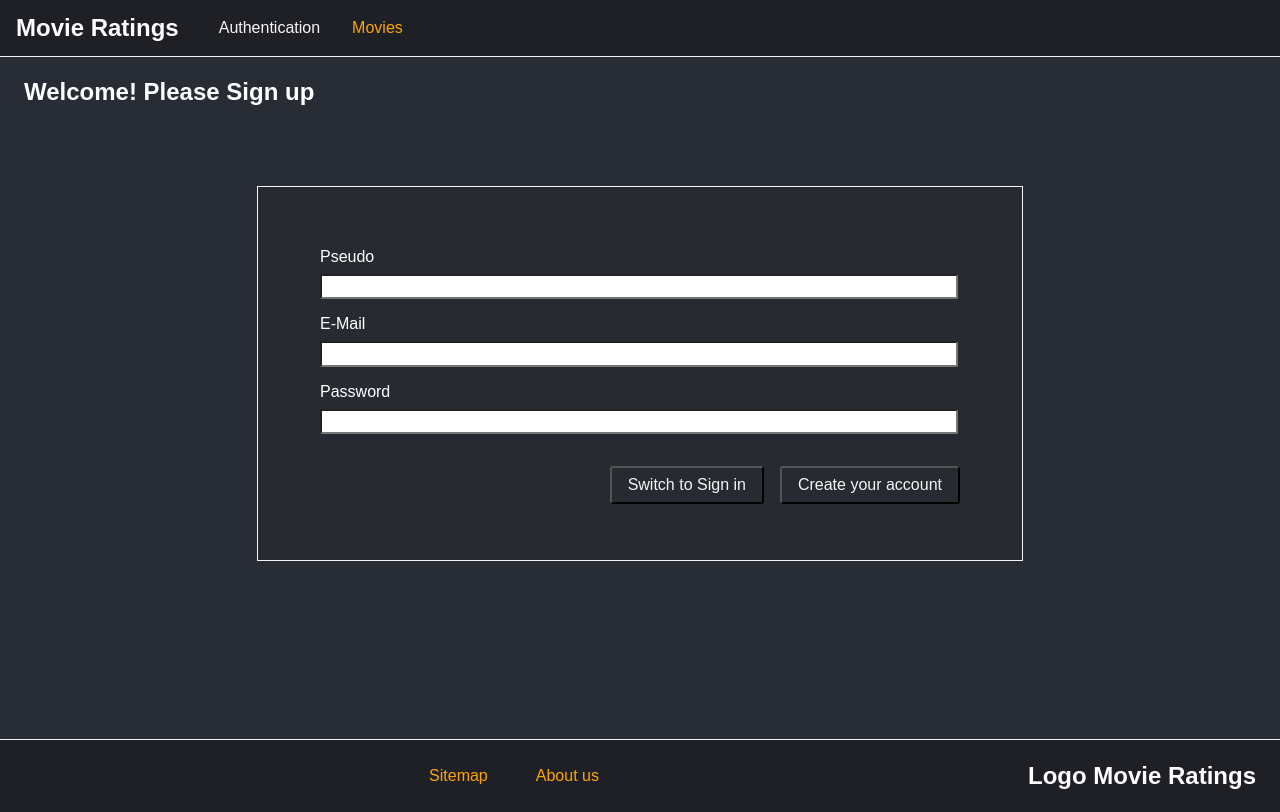
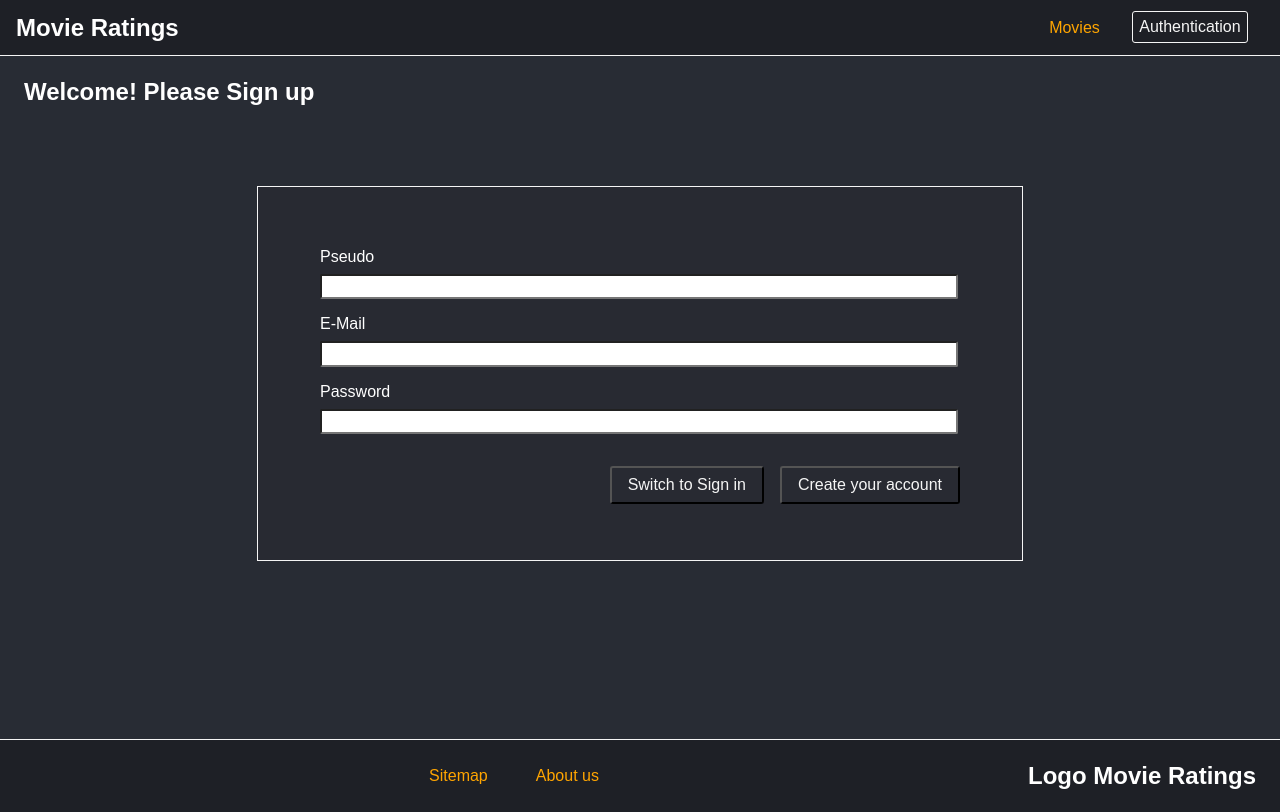
Before and after one commit to NitnekB/movies-graphql, a React (Create React App) app in the folder client/: page /auth in a window 1280 px wide. Built offline with nearby package versions, Linux system fonts and the light colour scheme.

Commit message:
feat: fix nav view

```diff
--- a/client/src/components/Navigation/MainNavigation.css
+++ b/client/src/components/Navigation/MainNavigation.css
@@ -10,6 +10,8 @@
   display: flex;
   align-items: center;
   border-bottom: 1px solid whitesmoke;
+  justify-content: space-between;
+  box-sizing: border-box;
 }
 
 .main-navigation_logo h1 {
@@ -26,22 +28,61 @@
   margin: 0;
   list-style: none;
   display: flex;
+  align-items: center;
 }
 
 .main-navigation_items li {
   margin: 0 1rem;
 }
 
-.main-navigation_items a {
+.main-navigation_items a,
+.main-navigation_items button {
   text-decoration: none;
   color: orange;
+  border: none;
+  font: inherit;
+  background: transparent;
+  cursor: pointer;
+  vertical-align: middle;
+  margin: 0;
 }
 
-.main-navigation_items a:hover {
+.main-navigation_items a:hover,
+.main-navigation_items button:hover {
   color: orangered;
 }
 
-.main-navigation_items a:active,
-.main-navigation_items a.active {
+.main-navigation_item a:active,
+.main-navigation_items a.active
+.main-navigation_items button:active
+.main-navigation_items button.active {
   color: whitesmoke;
 }
+
+button.logout,
+a.logout {
+  color: whitesmoke;
+  border: 1px solid whitesmoke;
+  border-radius: 3px;
+  padding: 0.4rem;
+}
+
+button.logout:hover,
+a.logout:hover {
+  background: whitesmoke;
+  color: #1e2026;
+}
+
+a.profile {
+  color: #1e2026;
+  border: 1px solid #1e2026;
+  background: whitesmoke;
+  border-radius: 3px;
+  padding: 0.4rem;
+}
+
+a.profile:hover {
+  background: #1e2026;
+  color: whitesmoke;
+  border: 1px solid whitesmoke;
+}
--- a/client/src/components/Navigation/MainNavigation.js
+++ b/client/src/components/Navigation/MainNavigation.js
@@ -15,18 +15,23 @@ const mainNavigation = props => (
           </div>
           <nav className="main-navigation_items">
             <ul>
-              {!context.token && (
-                <li>
-                  <NavLink to="/auth">Authentication</NavLink>
-                </li>
-              )}
               <li>
                 <NavLink to="/movies">Movies</NavLink>
               </li>
+              {!context.token && (
+                <li>
+                  <NavLink className="logout" to="/auth">Authentication</NavLink>
+                </li>
+              )}
               {context.token && (
-                <li>
-                  <NavLink to="/profile">User profile</NavLink>
-                </li>
+                <React.Fragment>
+                  <li>
+                    <NavLink className="profile" to="/profile">My profile</NavLink>
+                  </li>
+                  <li>
+                    <button className="logout">Logout</button>
+                  </li>
+                </React.Fragment>
               )}
             </ul>
           </nav>
```
